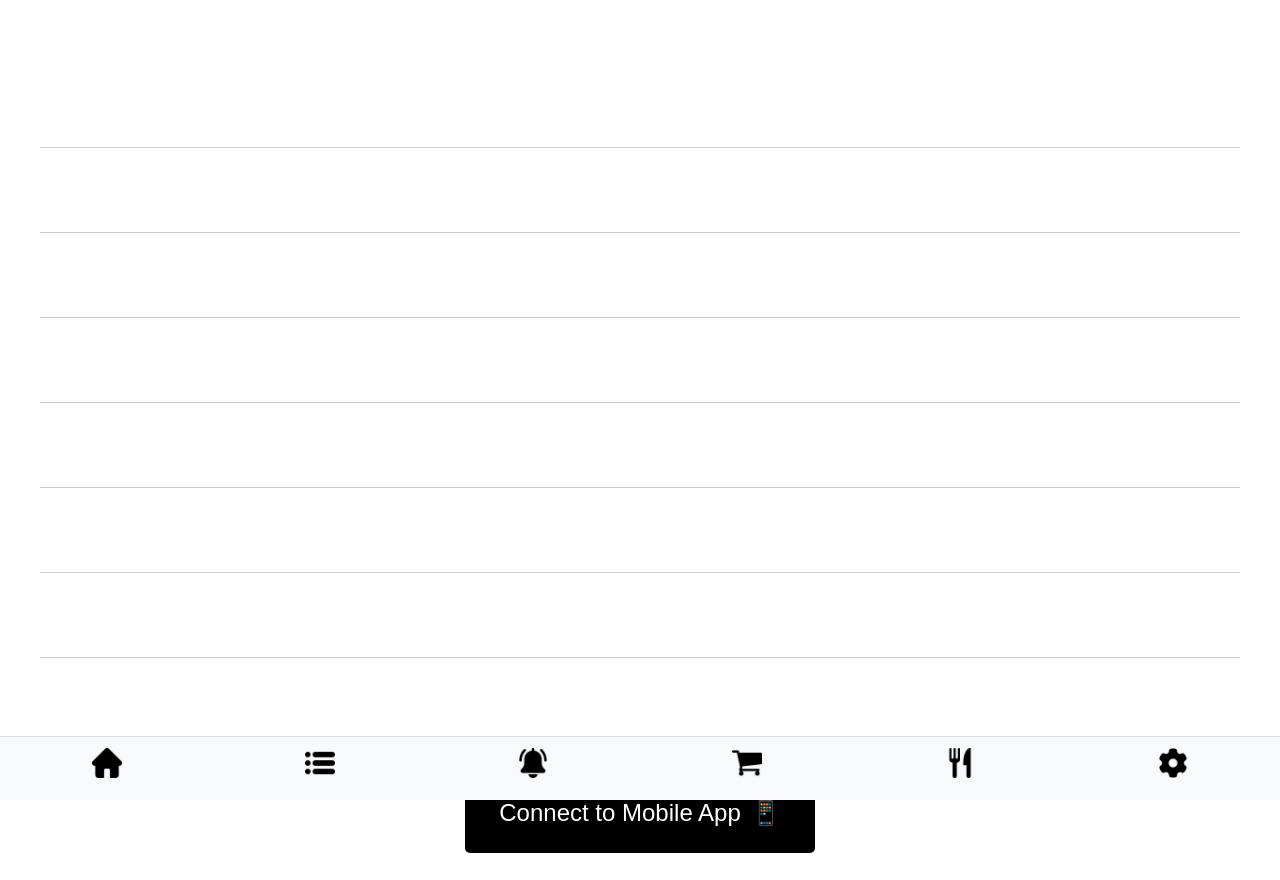
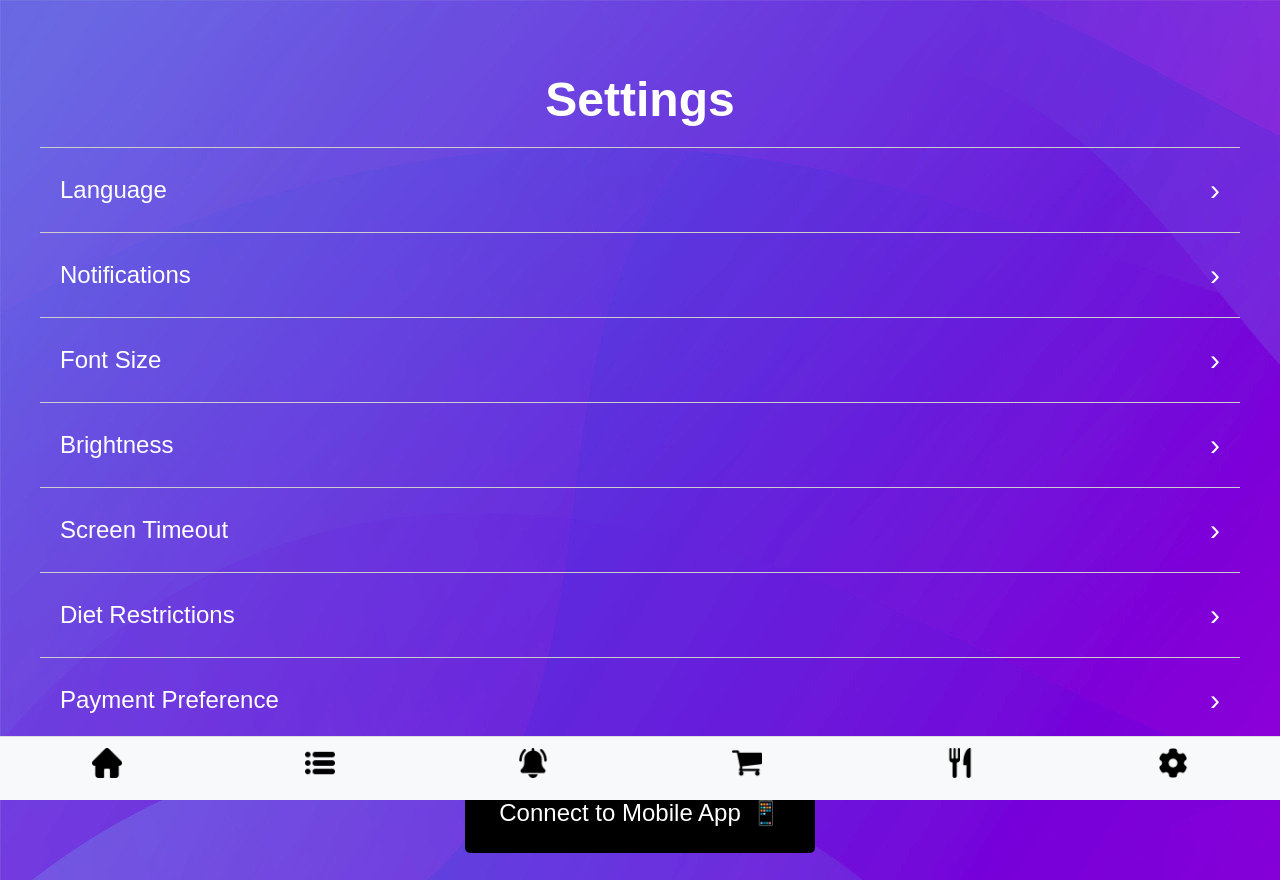
Before and after one commit to CFDougherty/SmartFridge, a React (Create React App) app in the folder smart-fridge-web/: page /settings in a window 1280 px wide. Built offline with nearby package versions, Linux system fonts and the light colour scheme; no server answers.

Commit message:
Update SettingsPage.js

```diff
--- a/smart-fridge-web/src/pages/SettingsPage.js
+++ b/smart-fridge-web/src/pages/SettingsPage.js
@@ -1,6 +1,7 @@
 
 import React from "react";
 import "./styles/SettingsPage.css";
+import backgroundImg from "../assets/background.jpg";
 
 const SettingsPage = () => {
   const settingsOptions = [
@@ -14,7 +15,7 @@ const SettingsPage = () => {
   ];
 
   return (
-    <div className="settings-container">
+    <div className="settings-container" style={{ backgroundImage: `url(${backgroundImg})` }}>
       <h1 className="settings-header">Settings</h1>
       <div className="settings-options">
         {settingsOptions.map((option, index) => (
```
